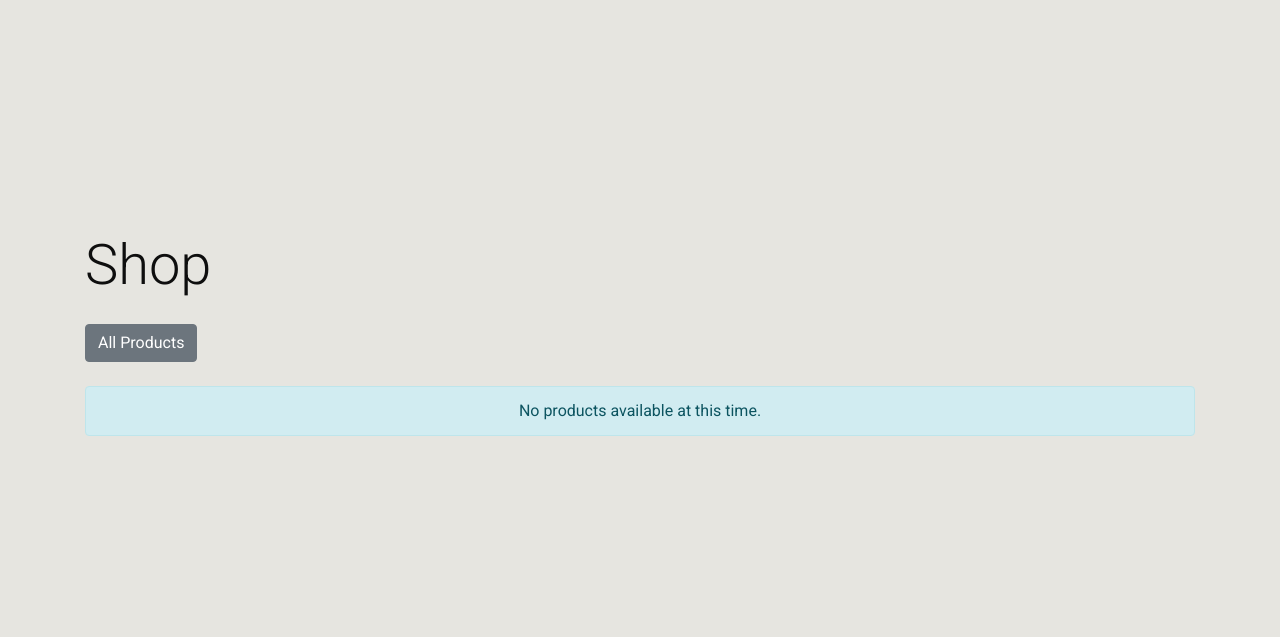
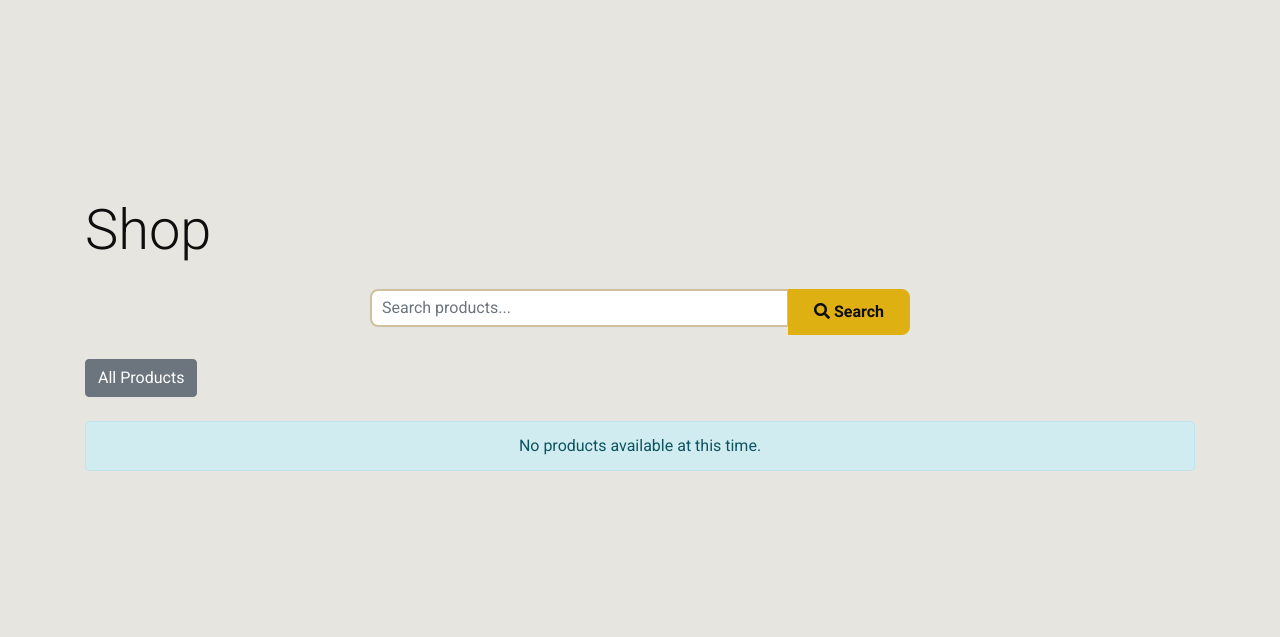
Before and after one commit to vsessvit/FitForge, a Django app: page /products/ in a window 1280 px wide. Shown: the part 62-699 px from the top of the page. Run offline with Django 3.2, Linux system fonts and the light colour scheme; data that the repository does not hold is empty.

Commit message:
Add product search
- Q object search (name, description)
- Add search bar to template
- Display search query feedback

```diff
--- a/products/templates/products/all_products.html
+++ b/products/templates/products/all_products.html
@@ -11,6 +11,25 @@
             {% if current_category %}
             <p class="lead">Category: {{ current_category.get_friendly_name }}</p>
             {% endif %}
+            {% if search_query %}
+            <p class="lead">Search results for: "{{ search_query }}"</p>
+            {% endif %}
+        </div>
+    </div>
+
+    <!-- Search Bar -->
+    <div class="row mb-4">
+        <div class="col-md-6 mx-auto">
+            <form method="GET" action="{% url 'products:all_products' %}" class="form-inline justify-content-center">
+                <div class="input-group w-100">
+                    <input type="text" name="q" class="form-control" placeholder="Search products..." value="{{ search_query|default:'' }}">
+                    <div class="input-group-append">
+                        <button class="btn btn-primary" type="submit">
+                            <i class="fas fa-search"></i> Search
+                        </button>
+                    </div>
+                </div>
+            </form>
         </div>
     </div>
 
--- a/products/views.py
+++ b/products/views.py
@@ -1,12 +1,23 @@
 from django.shortcuts import render
+from django.db.models import Q
 from .models import Product, ProductCategory
 
 
 def all_products(request):
-    """Display all products with optional category filtering"""
+    """Display all products with optional category filtering and search"""
     products = Product.objects.all()
     categories = ProductCategory.objects.all()
     current_category = None
+    search_query = None
+
+    # Search functionality
+    if 'q' in request.GET:
+        search_query = request.GET['q']
+        if search_query:
+            products = products.filter(
+                Q(name__icontains=search_query) |
+                Q(description__icontains=search_query)
+            )
 
     # Filter by category if provided
     category = request.GET.get('category')
@@ -18,6 +29,7 @@ def all_products(request):
         'products': products,
         'categories': categories,
         'current_category': current_category,
+        'search_query': search_query,
     }
 
     return render(request, 'products/all_products.html', context)
```
